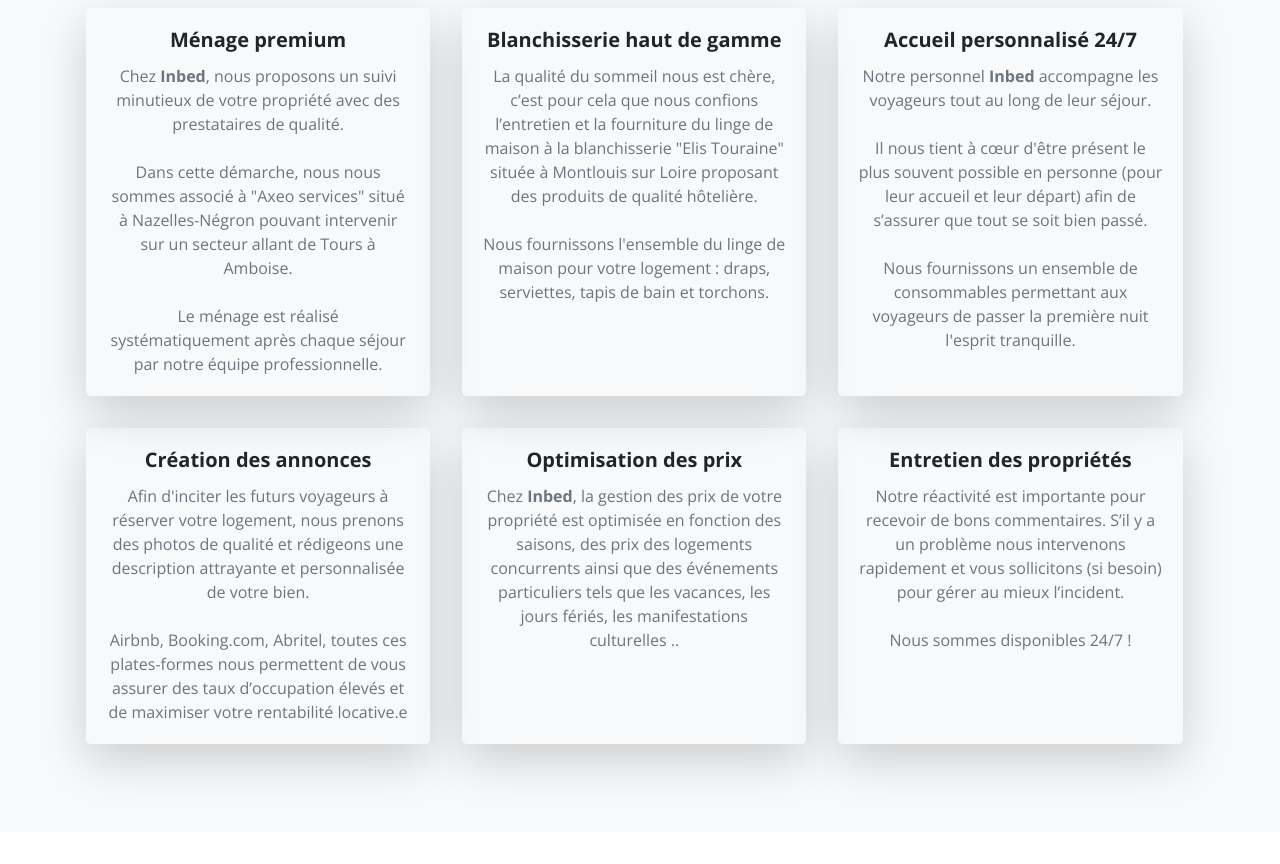
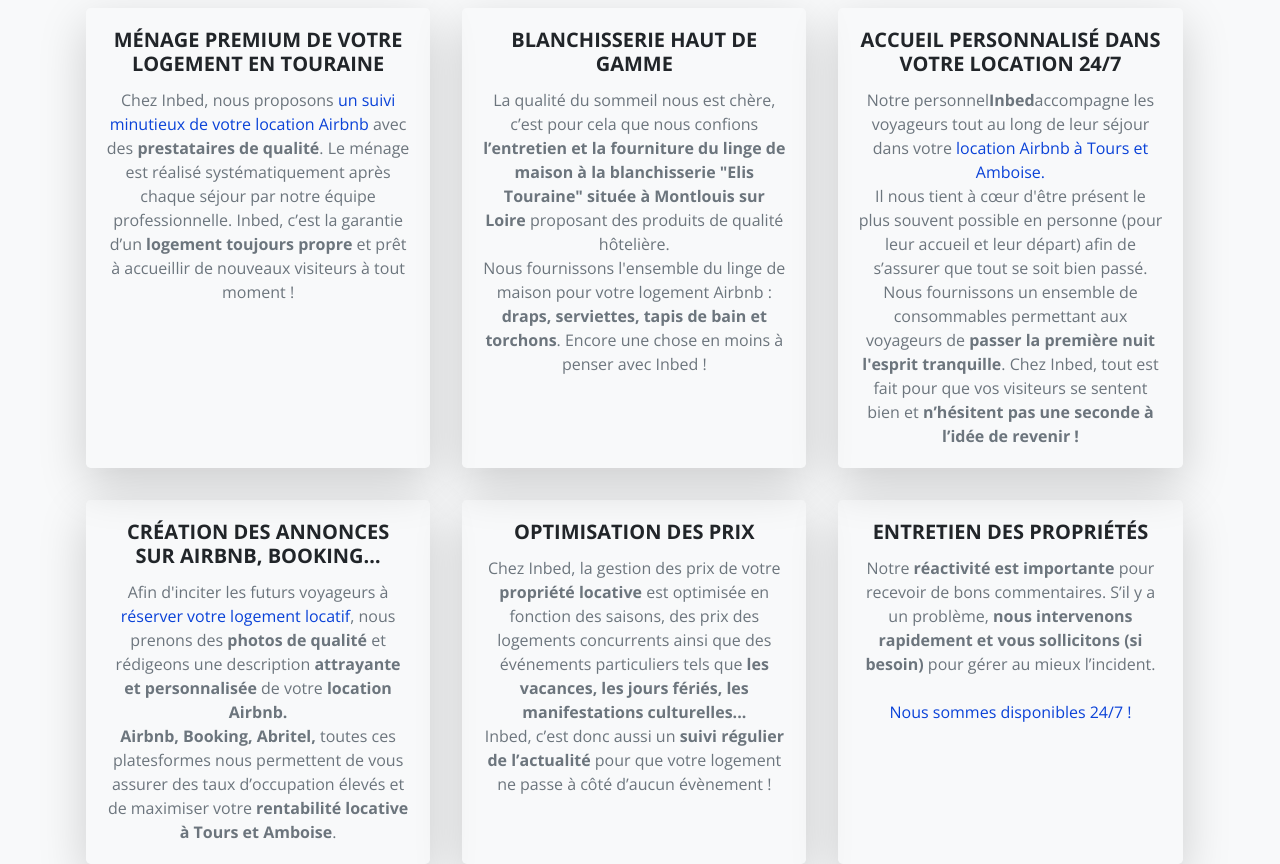
Before and after one commit to SimTht/inbed, a React (Create React App) app: page /contact in a window 1280 px wide. Shown: the part 1220-2084 px from the top of the page. Built offline with nearby package versions, Linux system fonts and the light colour scheme; some icons are missing.

Commit message:
Add dynamic link logic to reach form

```diff
--- a/src/components/Footer.jsx
+++ b/src/components/Footer.jsx
@@ -13,7 +13,7 @@
             Nous serions ravis d'échanger avec vous, n'hésitez pas à nous
             contacter pour toute demande.
           </p>
-          <Link to="/contact" className="btn">
+          <Link to="/contact#form" className="btn">
             Envoyer un message
           </Link>
         </section>
--- a/src/pages/InfoContact.css
+++ b/src/pages/InfoContact.css
@@ -5,6 +5,15 @@
 .info-contact-intro div {
   display: flex;
   margin: auto;
+}
+
+.info-contact-intro p a {
+  color: var(--text-4);
+  text-decoration: none;
+}
+
+.info-contact-intro a:hover {
+  text-decoration: underline;
 }
 
 .info-contact-intro .left {
@@ -53,6 +62,15 @@
 .info-contact-prestations {
   display: flex;
   justify-content: center;
+}
+
+.info-contact-prestations a {
+  color: var(--text-4);
+  text-decoration: none;
+}
+
+.info-contact-prestations a:hover {
+  text-decoration: underline;
 }
 
 .info-contact-price {
--- a/src/pages/InfoContact.jsx
+++ b/src/pages/InfoContact.jsx
@@ -1,5 +1,6 @@
 import React from "react";
 import ContactForm from "../components/ContactForm";
+import { Link } from "react-router-dom";
 
 import "./InfoContact.css";
 
@@ -82,82 +83,111 @@
         <div className="container">
           <div className="prestation-cards">
             <div className="prestation-card">
-              <h3>Ménage premium</h3>
+              <h3>MÉNAGE PREMIUM DE VOTRE LOGEMENT EN TOURAINE</h3>
               <p>
-                Chez <strong>Inbed</strong>, nous proposons un suivi minutieux
-                de votre propriété avec des prestataires de qualité.
-                <br />
-                <br />
-                Dans cette démarche, nous nous sommes associé à "Axeo services"
-                situé à Nazelles-Négron pouvant intervenir sur un secteur allant
-                de Tours à Amboise.
-                <br />
-                <br />
-                Le ménage est réalisé systématiquement après chaque séjour par
-                notre équipe professionnelle.
+                Chez Inbed, nous proposons{" "}
+                <Link to="/faq">
+                  un suivi minutieux de votre location Airbnb
+                </Link>{" "}
+                avec des <strong>prestataires de qualité</strong>. Le ménage est
+                réalisé systématiquement après chaque séjour par notre équipe
+                professionnelle. Inbed, c’est la garantie d’un{" "}
+                <strong>logement toujours propre</strong> et prêt à accueillir
+                de nouveaux visiteurs à tout moment&nbsp;!{" "}
               </p>
             </div>
             <div className="prestation-card">
-              <h3>Blanchisserie haut de gamme</h3>
+              <h3>BLANCHISSERIE HAUT DE GAMME</h3>
               <p>
                 La qualité du sommeil nous est chère, c’est pour cela que nous
-                confions l’entretien et la fourniture du linge de maison à la
-                blanchisserie "Elis Touraine" située à Montlouis sur Loire
+                confions{" "}
+                <strong>
+                  l’entretien et la fourniture du linge de maison à la
+                  blanchisserie "Elis Touraine" située à Montlouis sur Loire
+                </strong>{" "}
                 proposant des produits de qualité hôtelière.
-                <br />
-                <br />
-                Nous fournissons l'ensemble du linge de maison pour votre
-                logement : draps, serviettes, tapis de bain et torchons.
+                <br /> Nous fournissons l'ensemble du linge de maison pour votre
+                logement Airbnb :{" "}
+                <strong>draps, serviettes, tapis de bain et torchons</strong>.
+                Encore une chose en moins à penser avec Inbed !
               </p>
             </div>
             <div className="prestation-card">
-              <h3>Accueil personnalisé 24/7</h3>
-              <p>
-                Notre personnel <strong>Inbed</strong> accompagne les voyageurs
-                tout au long de leur séjour.
-                <br />
+              <h3>ACCUEIL PERSONNALISÉ DANS VOTRE LOCATION 24/7</h3>
+              <p class="card-text text-muted">
+                {" "}
+                Notre personnel<strong>Inbed</strong>accompagne les voyageurs
+                tout au long de leur séjour dans votre{" "}
+                <Link to="/contact#form" href="#formulaire_contact">
+                  location Airbnb à Tours et Amboise.
+                </Link>
                 <br />
                 Il nous tient à cœur d'être présent le plus souvent possible en
                 personne (pour leur accueil et leur départ) afin de s’assurer
                 que tout se soit bien passé.
                 <br />
-                <br />
                 Nous fournissons un ensemble de consommables permettant aux
-                voyageurs de passer la première nuit l'esprit tranquille.
+                voyageurs de{" "}
+                <strong>passer la première nuit l'esprit tranquille</strong>.
+                Chez Inbed, tout est fait pour que vos visiteurs se sentent bien
+                et{" "}
+                <strong>
+                  n’hésitent pas une seconde à l’idée de revenir !
+                </strong>
               </p>
             </div>
             <div className="prestation-card">
-              <h3>Création des annonces</h3>
+              <h3>CRÉATION DES ANNONCES SUR AIRBNB, BOOKING…</h3>
               <p>
-                Afin d'inciter les futurs voyageurs à réserver votre logement,
-                nous prenons des photos de qualité et rédigeons une description
-                attrayante et personnalisée de votre bien.
+                {" "}
+                Afin d'inciter les futurs voyageurs à{" "}
+                <a
+                  href="https://www.airbnb.fr/users/479186120/listings"
+                  target="_blank"
+                  rel="noopener noreferrer"
+                >
+                  réserver votre logement locatif
+                </a>
+                , nous prenons des <strong>photos de qualité</strong> et
+                rédigeons une description{" "}
+                <strong>attrayante et personnalisée</strong> de votre{" "}
+                <strong>location Airbnb.</strong>
                 <br />
-                <br />
-                Airbnb, Booking.com, Abritel, toutes ces plates-formes nous
-                permettent de vous assurer des taux d’occupation élevés et de
-                maximiser votre rentabilité locative.e
+                <strong>Airbnb, Booking, Abritel,</strong> toutes ces
+                platesformes nous permettent de vous assurer des taux
+                d’occupation élevés et de maximiser votre{" "}
+                <strong>rentabilité locative à Tours et Amboise</strong>.{" "}
               </p>
             </div>
             <div className="prestation-card">
-              <h3>Optimisation des prix</h3>
+              <h3>OPTIMISATION DES PRIX</h3>
               <p>
-                Chez <strong>Inbed</strong>, la gestion des prix de votre
-                propriété est optimisée en fonction des saisons, des prix des
-                logements concurrents ainsi que des événements particuliers tels
-                que les vacances, les jours fériés, les manifestations
-                culturelles ..
+                Chez Inbed, la gestion des prix de votre{" "}
+                <strong>propriété locative</strong> est optimisée en fonction
+                des saisons, des prix des logements concurrents ainsi que des
+                événements particuliers tels que{" "}
+                <strong>
+                  les vacances, les jours fériés, les manifestations
+                  culturelles...
+                </strong>
+                <br /> Inbed, c’est donc aussi un{" "}
+                <strong>suivi régulier de l’actualité</strong> pour que votre
+                logement ne passe à côté d’aucun évènement !{" "}
               </p>
             </div>
             <div className="prestation-card">
-              <h3>Entretien des propriétés</h3>
+              <h3>ENTRETIEN DES PROPRIÉTÉS</h3>
               <p>
-                Notre réactivité est importante pour recevoir de bons
-                commentaires. S’il y a un problème nous intervenons rapidement
-                et vous sollicitons (si besoin) pour gérer au mieux l’incident.
+                {" "}
+                Notre <strong>réactivité est importante</strong> pour recevoir
+                de bons commentaires. S’il y a un problème,{" "}
+                <strong>
+                  nous intervenons rapidement et vous sollicitons (si besoin)
+                </strong>{" "}
+                pour gérer au mieux l’incident.
                 <br />
                 <br />
-                Nous sommes disponibles 24/7 !
+                <Link to="/contact#form">Nous sommes disponibles 24/7 !</Link>
               </p>
             </div>
           </div>
```
